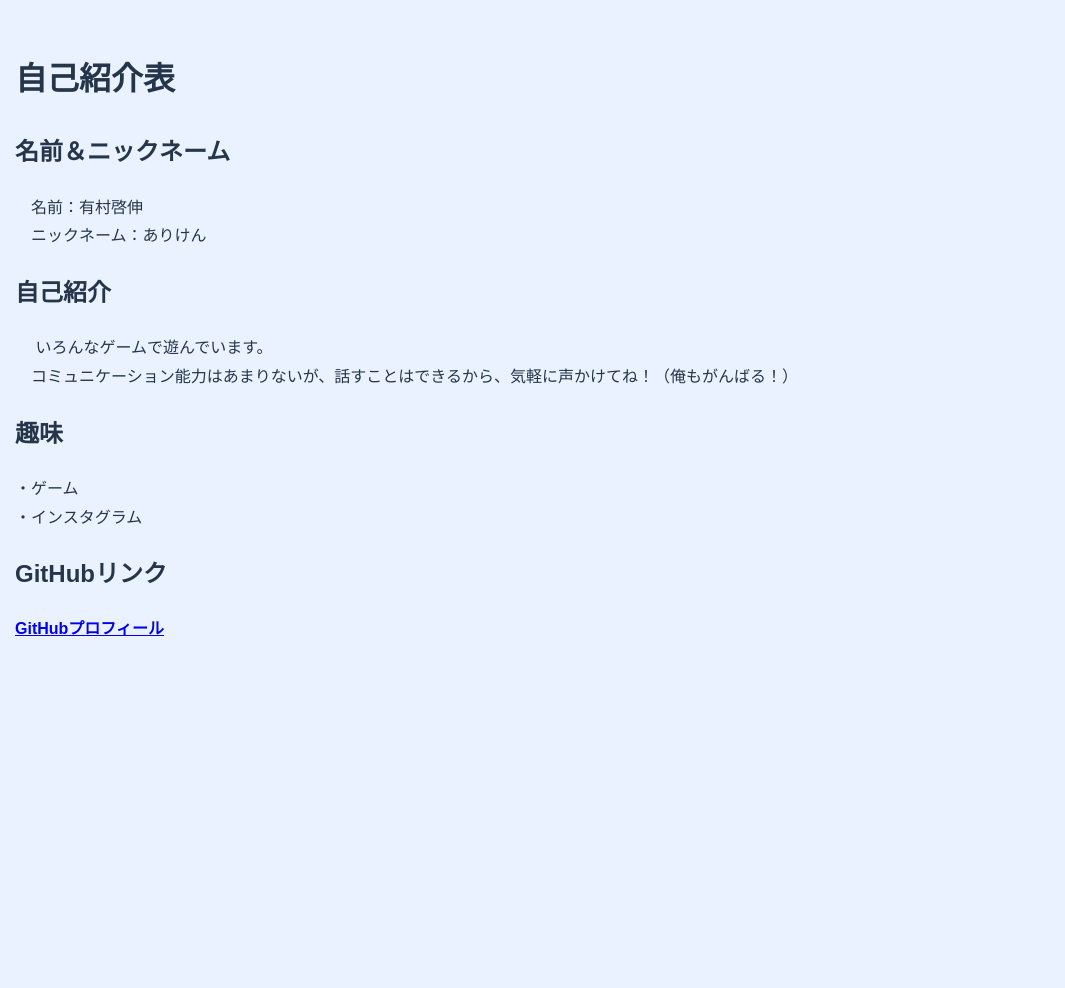
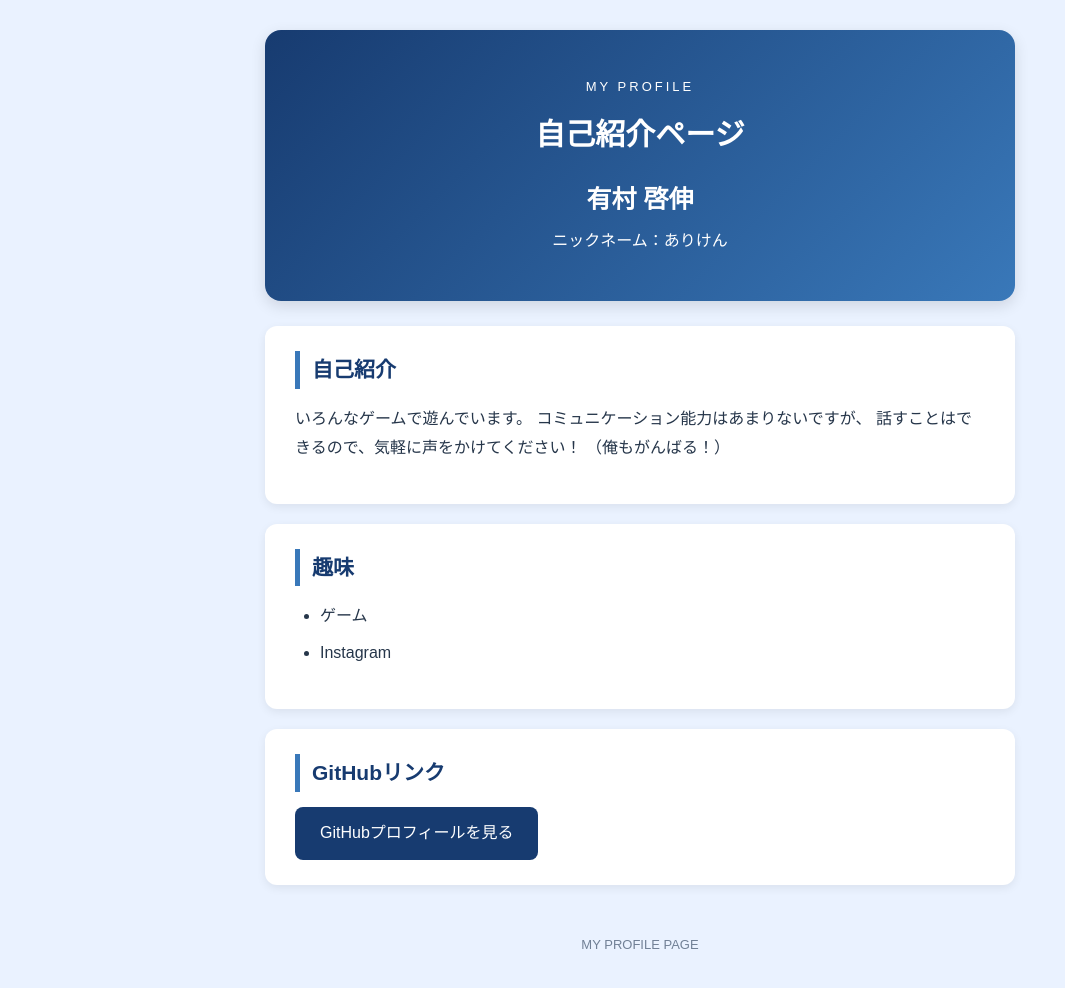
Before and after one commit to qishenyoucun-collab/index.html, a plain HTML site: page index.html in a window 1280 px wide. Shown: the whole page, without its empty margins (0-1065 px from the left). Before the commit the page ends 800 px from the top, so only its background shows below. Drawn offline with Linux system fonts and the light colour scheme.

Commit message:
Update index.html

```diff
--- a/index.html
+++ b/index.html
@@ -1,33 +1,56 @@
 <!DOCTYPE html>
 <html lang="ja">
 <head>
-        <meta charset="utf-8">
+    <meta charset="UTF-8">
     <meta name="viewport" content="width=device-width, initial-scale=1.0">
-        <title>自己紹介表</title>
+    <title>自己紹介ページ</title>
     <link rel="stylesheet" href="style.css">
 </head>
+
 <body>
-        <h1>自己紹介表</h1>
-        <h2>名前＆ニックネーム</h2>
-        <p>
-        　名前：有村啓伸<br>
-        　ニックネーム：ありけん
-        </p>
+
+    <main class="container">
+
+        <header class="profile-header">
+            <p class="subtitle">MY PROFILE</p>
+            <h1>自己紹介ページ</h1>
+            <h2>有村 啓伸</h2>
+            <p>ニックネーム：ありけん</p>
+        </header>
+
+        <section class="profile-card">
             <h2>自己紹介</h2>
             <p>
-      　  いろんなゲームで遊んでいます。<br>
-        　コミュニケーション能力はあまりないが、話すことはできるから、気軽に声かけてね！（俺もがんばる！）<br>
+                いろんなゲームで遊んでいます。
+                コミュニケーション能力はあまりないですが、
+                話すことはできるので、気軽に声をかけてください！
+                （俺もがんばる！）
             </p>
+        </section>
+
+        <section class="profile-card">
             <h2>趣味</h2>
-        <p>
-          ・ゲーム<br>
-          ・インスタグラム<br>
-        </p>
+            <ul class="hobby-list">
+                <li>ゲーム</li>
+                <li>Instagram</li>
+            </ul>
+        </section>
+
+        <section class="profile-card">
             <h2>GitHubリンク</h2>
-        <p>
-            <a href="https://github.com/qishenyoucun-collab" target="_blank">
-                <strong>GitHubプロフィール</strong>
+            <a class="github-button"
+               href="https://github.com/qishenyoucun-collab"
+               target="_blank"
+               rel="noopener noreferrer">
+                GitHubプロフィールを見る
             </a>
-        </p>
+        </section>
+
+        <footer>
+            <p>MY PROFILE PAGE</p>
+        </footer>
+
+    </main>
+
 </body>
 </html>
```
Lines whose indentation alone changed are shown as unchanged.
